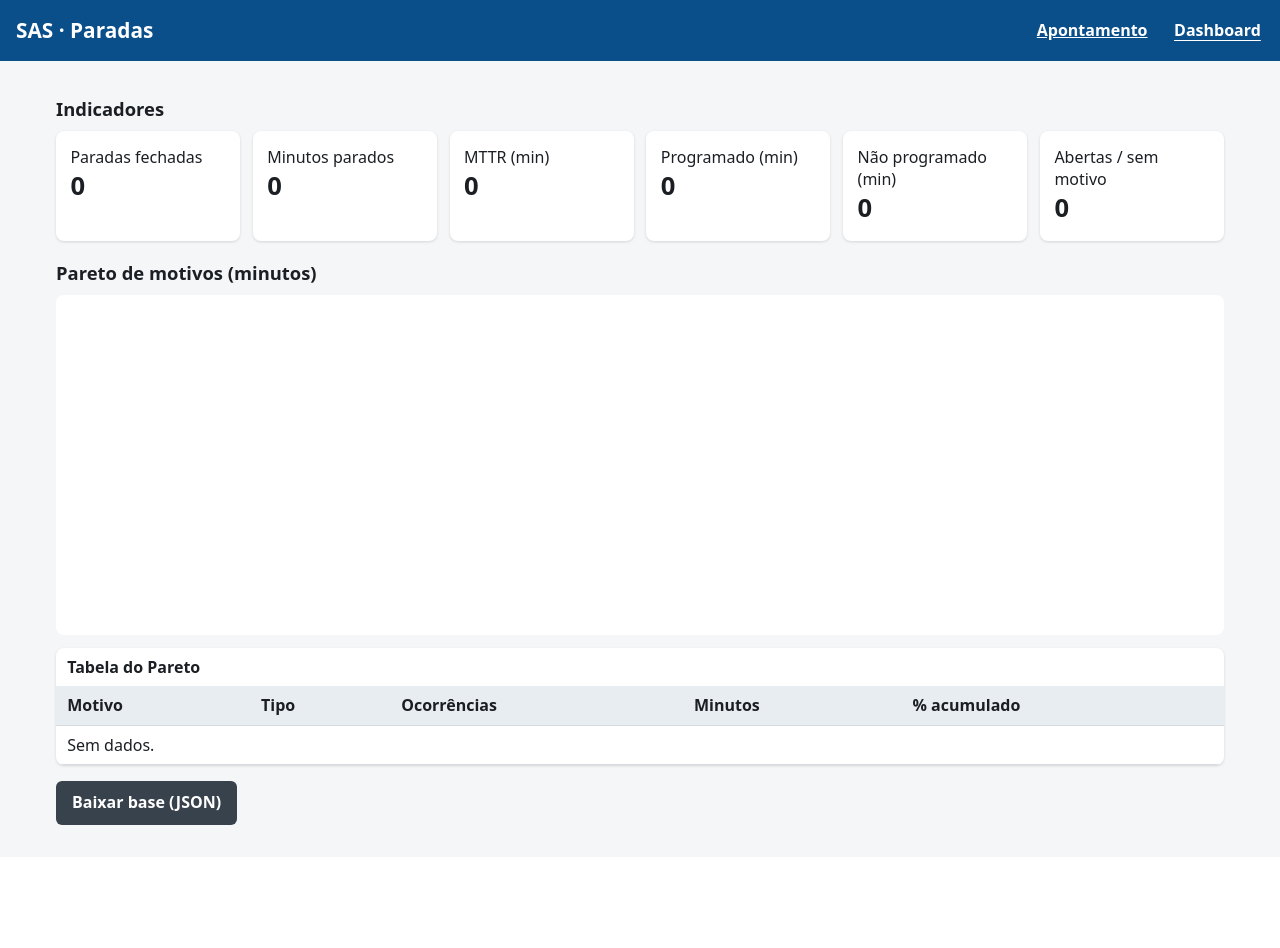
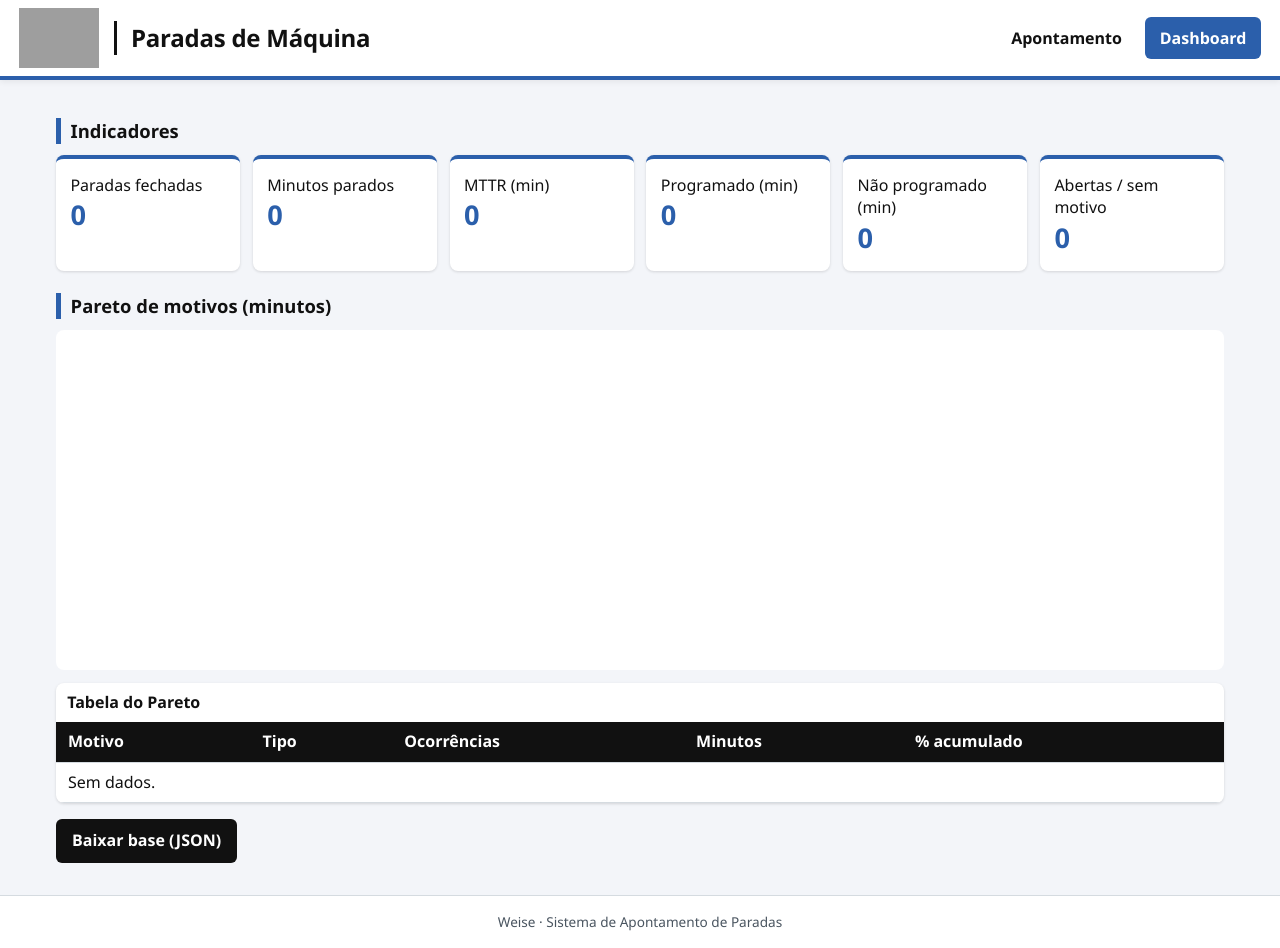
Before and after one commit to rmanera13/sas-paradas, a Flask app: page /dashboard in a window 1280 px wide. Before the commit the page ends 825 px from the top, so only its background shows below. Run offline with Flask 3, Linux system fonts and the light colour scheme; data comes from the database, SQL or seed files in the repository; data that the repository does not hold is empty; a map, chart or similar area stays blank; grey boxes are pictures that could not be loaded.

Commit message:
Add files via upload

```diff
--- a/app/api.py
+++ b/app/api.py
@@ -45,8 +45,7 @@ def health():
 
 @bp.get("/equipamentos")
 def equipamentos():
-    db = get_db()
-    rows = db.execute("""
+    rows = get_db().execute("""
         SELECT e.id, e.nome,
                (SELECT p.id FROM parada p WHERE p.equipamento_id = e.id AND p.fim IS NULL) AS parada_aberta_id
         FROM equipamento e WHERE e.ativo = 1 ORDER BY e.nome""").fetchall()
--- a/app/db.py
+++ b/app/db.py
@@ -3,7 +3,7 @@ import sqlite3
 import click
 from flask import current_app, g
 
-EQUIPAMENTOS = [f"Máquina {i:02d}" for i in range(1, 11)]  # Máquina 01 ... Máquina 10
+EQUIPAMENTOS = [f"Máquina {i:02d}" for i in range(1, 6)]  # Máquina 01 ... Máquina 05
 
 MOTIVOS = [
     # codigo, descricao, categoria, programado
@@ -26,8 +26,7 @@ MOTIVOS = [
 def get_db():
     if "db" not in g:
         path = current_app.config["DATABASE"]
-        d = os.path.dirname(os.path.abspath(path))
-        os.makedirs(d, exist_ok=True)
+        os.makedirs(os.path.dirname(os.path.abspath(path)), exist_ok=True)
         g.db = sqlite3.connect(path, timeout=10)
         g.db.row_factory = sqlite3.Row
         g.db.execute("PRAGMA foreign_keys = ON")
@@ -43,6 +42,9 @@ def close_db(e=None):
 def seed(db):
     db.executemany("INSERT OR IGNORE INTO equipamento (nome) VALUES (?)",
                    [(n,) for n in EQUIPAMENTOS])
+    # Mantem ativas somente as maquinas da lista (desativa as antigas, sem apagar historico)
+    db.execute("UPDATE equipamento SET ativo = CASE WHEN nome IN (%s) THEN 1 ELSE 0 END"
+               % ",".join("?" * len(EQUIPAMENTOS)), EQUIPAMENTOS)
     db.executemany("INSERT OR IGNORE INTO motivo (codigo, descricao, categoria, programado) "
                    "VALUES (?, ?, ?, ?)", MOTIVOS)
     db.commit()
@@ -70,7 +72,7 @@ def init_db():
 def init_db_command():
     """Recria o banco do zero (APAGA os dados)."""
     init_db()
-    click.echo("Banco recriado com Máquina 01-10 e catálogo de motivos.")
+    click.echo("Banco recriado com Máquina 01-05 e catálogo de motivos.")
 
 
 def init_app(app):
--- a/app/static/css/style.css
+++ b/app/static/css/style.css
@@ -1,42 +1,61 @@
-:root{--bg:#f4f6f8;--card:#fff;--txt:#1b1f24;--muted:#4a5560;--ok:#0b6b2e;--stop:#b00020;--warn:#8a5a00;--pri:#0b4f8a;--foco:#ffbf47}
+/* Identidade visual Weise: azul do logo, preto e branco */
+:root{--bg:#f3f5f9;--card:#fff;--txt:#111;--muted:#4a5560;--ok:#0b6b2e;--stop:#b00020;--warn:#8a5a00;
+  --pri:#2b5fab;--pri-claro:#e9eef7;--foco:#ffbf47}
 *{box-sizing:border-box}
-body{margin:0;font-family:system-ui,Segoe UI,Arial,sans-serif;background:var(--bg);color:var(--txt);line-height:1.4}
+body{margin:0;font-family:"Segoe UI",system-ui,Arial,sans-serif;background:var(--bg);color:var(--txt);line-height:1.4;min-height:100vh;display:flex;flex-direction:column}
 .skip-link{position:absolute;left:-999px;top:0;background:#000;color:#fff;padding:.6rem 1rem;z-index:10}
 .skip-link:focus{left:0}
 .sr-only{position:absolute;width:1px;height:1px;overflow:hidden;clip:rect(0 0 0 0)}
-.topo{display:flex;flex-wrap:wrap;justify-content:space-between;align-items:center;background:var(--pri);color:#fff;padding:.6rem 1rem}
-.topo h1{font-size:1.3rem;margin:0}
-.topo nav a{color:#fff;margin-left:1rem;font-weight:600;padding:.6rem .2rem;display:inline-block}
-.topo nav a[aria-current]{text-decoration:underline;text-underline-offset:4px}
-main{max-width:1200px;margin:auto;padding:1rem}
-h2{font-size:1.15rem;margin:1.2rem 0 .6rem}
+
+.topo{display:flex;flex-wrap:wrap;justify-content:space-between;align-items:center;gap:.5rem;background:#fff;
+  padding:.5rem 1.2rem;border-bottom:4px solid var(--pri);box-shadow:0 2px 6px #0001}
+.marca{display:flex;align-items:center;gap:.9rem}
+.logo{height:60px;width:auto;display:block}
+.topo h1{font-size:1.5rem;margin:0;font-weight:800;letter-spacing:-.01em;padding-left:.9rem;border-left:3px solid #111}
+.topo nav a{color:var(--txt);margin-left:.3rem;font-weight:700;padding:.6rem .9rem;display:inline-block;border-radius:6px;text-decoration:none}
+.topo nav a:hover{background:var(--pri-claro);color:var(--pri)}
+.topo nav a[aria-current]{background:var(--pri);color:#fff}
+
+main{max-width:1200px;width:100%;margin:auto;padding:1rem;flex:1}
+h2{font-size:1.15rem;margin:1.4rem 0 .7rem;border-left:5px solid var(--pri);padding-left:.6rem}
 .painel{background:var(--card);border-radius:8px;padding:1rem;box-shadow:0 1px 3px #0002}
+.painel h2{margin-top:0}
 label{display:block;font-weight:600;margin-bottom:.3rem}
-input,select,textarea{font:inherit;padding:.6rem;border:2px solid #6b7680;border-radius:6px;min-height:44px;width:100%;max-width:420px}
+input,select,textarea{font:inherit;padding:.6rem;border:2px solid #6b7680;border-radius:6px;min-height:44px;width:100%;max-width:420px;background:#fff}
+input:focus,select:focus{border-color:var(--pri)}
 .dica{color:var(--muted);font-size:.9rem;margin:.4rem 0 0}
 :focus-visible{outline:3px solid var(--foco);outline-offset:2px}
-.grade{display:grid;grid-template-columns:repeat(auto-fill,minmax(210px,1fr));gap:.8rem}
-.card{background:var(--card);border-radius:8px;padding:.9rem;border-left:8px solid var(--ok);box-shadow:0 1px 3px #0002;display:flex;flex-direction:column;gap:.5rem}
-.card.parada{border-left-color:var(--stop)}
-.card h3{margin:0;font-size:1.1rem}
-.estado{font-weight:700}
-.card .estado{color:var(--ok)}.card.parada .estado{color:var(--stop)}
-.crono{font-size:1.6rem;font-variant-numeric:tabular-nums;font-weight:700}
+
+.grade{display:grid;grid-template-columns:repeat(auto-fill,minmax(210px,1fr));gap:.9rem}
+.card{background:var(--card);border-radius:8px;padding:.9rem;border-top:6px solid var(--ok);box-shadow:0 1px 4px #0002;display:flex;flex-direction:column;gap:.5rem}
+.card.parada{border-top-color:var(--stop)}
+.card h3{margin:0;font-size:1.15rem}
+.card .estado{font-weight:700;color:var(--ok)}
+.card.parada .estado{color:var(--stop)}
+.crono{font-size:1.7rem;font-variant-numeric:tabular-nums;font-weight:700}
+
 .btn{font:inherit;font-weight:700;border:0;border-radius:6px;min-height:44px;padding:.6rem 1rem;cursor:pointer;color:#fff;background:var(--pri);text-decoration:none;display:inline-block}
+.btn:hover{filter:brightness(1.12)}
 .btn.parou{background:var(--stop);font-size:1.1rem}
 .btn.retomou{background:var(--ok);font-size:1.1rem}
-.btn.sec{background:#38424c}
+.btn.sec{background:#111}
 .btn:disabled{opacity:.6;cursor:wait}
+
 .pend{background:var(--card);border-left:8px solid var(--warn);border-radius:8px;padding:.8rem;margin-bottom:.6rem;display:flex;flex-wrap:wrap;gap:.6rem;align-items:end}
 .tabela-wrap{overflow-x:auto;background:var(--card);border-radius:8px;box-shadow:0 1px 3px #0002}
 table{border-collapse:collapse;width:100%}
-th,td{padding:.5rem .7rem;border-bottom:1px solid #d5dbe0;text-align:left;white-space:nowrap}
-th{background:#e8edf1}
+th,td{padding:.55rem .75rem;border-bottom:1px solid #d5dbe0;text-align:left;white-space:nowrap}
+th{background:#111;color:#fff}
+tbody tr:nth-child(even){background:#f7f9fc}
 caption{text-align:left;font-weight:600;padding:.5rem .7rem}
+
 .kpis{display:grid;grid-template-columns:repeat(auto-fill,minmax(180px,1fr));gap:.8rem}
-.kpi{background:var(--card);border-radius:8px;padding:.9rem;box-shadow:0 1px 3px #0002}
-.kpi b{display:block;font-size:1.6rem}
+.kpi{background:var(--card);border-radius:8px;padding:.9rem;box-shadow:0 1px 3px #0002;border-top:4px solid var(--pri)}
+.kpi b{display:block;font-size:1.7rem;color:var(--pri)}
 .grafico{background:var(--card);border-radius:8px;padding:1rem;margin-bottom:.8rem;height:340px}
-.aviso{position:fixed;bottom:1rem;left:50%;transform:translateX(-50%);background:#1b1f24;color:#fff;padding:.7rem 1.2rem;border-radius:6px;display:none;max-width:90vw}
+
+.rodape{text-align:center;color:var(--muted);font-size:.85rem;padding:1rem;border-top:1px solid #d5dbe0;background:#fff}
+.aviso{position:fixed;bottom:1rem;left:50%;transform:translateX(-50%);background:#111;color:#fff;padding:.7rem 1.2rem;border-radius:6px;display:none;max-width:90vw}
 .aviso.on{display:block}.aviso.erro{background:var(--stop)}
+@media (max-width:560px){.logo{height:44px}.topo h1{font-size:1.15rem}}
 @media (prefers-reduced-motion:reduce){*{transition:none!important}}
--- /dev/null
+++ b/app/static/img/COLOQUE_O_LOGO_AQUI.txt
@@ -0,0 +1 @@
+Salve aqui o logo da Weise com o nome: logo.png
--- a/app/static/js/app.js
+++ b/app/static/js/app.js
@@ -3,7 +3,7 @@ const API = "/api/v1";
 const $ = (s) => document.querySelector(s);
 const opInput = $("#operador");
 let motivos = [];
-let paradasAbertas = {}; // equipamento_id -> parada
+let paradasAbertas = {};
 
 const esc = (t) => String(t ?? "").replace(/[&<>"']/g, (c) => ({ "&": "&amp;", "<": "&lt;", ">": "&gt;", '"': "&quot;", "'": "&#39;" }[c]));
 const fmtData = (iso) => (iso ? new Date(iso).toLocaleString("pt-BR") : "—");
@@ -124,7 +124,6 @@ document.addEventListener("click", async (ev) => {
 });
 
 setInterval(() => document.querySelectorAll(".crono").forEach((c) => (c.textContent = cronometro(c.dataset.inicio))), 1000);
-// Atualiza a tela a cada 30 s (outros operadores), sem atrapalhar quem está preenchendo
 setInterval(() => { if (!document.activeElement.closest(".card,.pend")) carregar().catch(() => {}); }, 30000);
 
 (async () => {
--- a/app/static/js/dashboard.js
+++ b/app/static/js/dashboard.js
@@ -20,8 +20,8 @@
       data: {
         labels: p.map((x) => x.codigo),
         datasets: [
-          { type: "bar", label: "Minutos", data: p.map((x) => x.minutos), backgroundColor: "#0b4f8a", yAxisID: "y" },
-          { type: "line", label: "% acumulado", data: p.map((x) => x.pct_acumulado), borderColor: "#b00020", yAxisID: "y1" },
+          { type: "bar", label: "Minutos", data: p.map((x) => x.minutos), backgroundColor: "#2b5fab", yAxisID: "y" },
+          { type: "line", label: "% acumulado", data: p.map((x) => x.pct_acumulado), borderColor: "#111", backgroundColor: "#111", yAxisID: "y1" },
         ],
       },
       options: { maintainAspectRatio: false, scales: { y: { beginAtZero: true }, y1: { position: "right", min: 0, max: 100 } } },
--- a/app/templates/base.html
+++ b/app/templates/base.html
@@ -3,19 +3,25 @@
 <head>
   <meta charset="utf-8">
   <meta name="viewport" content="width=device-width, initial-scale=1">
-  <title>{% block title %}SAS — Apontamento de Paradas{% endblock %}</title>
+  <title>{% block title %}Paradas de Máquina · Weise{% endblock %}</title>
+  <link rel="icon" href="{{ url_for('static', filename='img/logo.png') }}">
   <link rel="stylesheet" href="{{ url_for('static', filename='css/style.css') }}">
 </head>
 <body>
   <a class="skip-link" href="#conteudo">Pular para o conteúdo</a>
   <header class="topo">
-    <h1>SAS · Paradas</h1>
+    <div class="marca">
+      <img src="{{ url_for('static', filename='img/logo.png') }}" alt="Weise" class="logo"
+           onerror="this.style.display='none'">
+      <h1>Paradas de Máquina</h1>
+    </div>
     <nav aria-label="Principal">
       <a href="/" {% if request.path == '/' %}aria-current="page"{% endif %}>Apontamento</a>
       <a href="/dashboard" {% if request.path == '/dashboard' %}aria-current="page"{% endif %}>Dashboard</a>
     </nav>
   </header>
   <main id="conteudo" tabindex="-1">{% block content %}{% endblock %}</main>
+  <footer class="rodape">Weise · Sistema de Apontamento de Paradas</footer>
   <div id="aviso" class="aviso" role="status" aria-live="polite"></div>
   {% block scripts %}{% endblock %}
 </body>
--- a/app/templates/dashboard.html
+++ b/app/templates/dashboard.html
@@ -1,5 +1,5 @@
 {% extends "base.html" %}
-{% block title %}SAS — Dashboard{% endblock %}
+{% block title %}Paradas de Máquina · Dashboard{% endblock %}
 {% block content %}
 <section aria-labelledby="t-kpi">
   <h2 id="t-kpi">Indicadores</h2>
```
Also changed, not shown: tests/test_api.py (added, +93 -0 lines), README.md.
